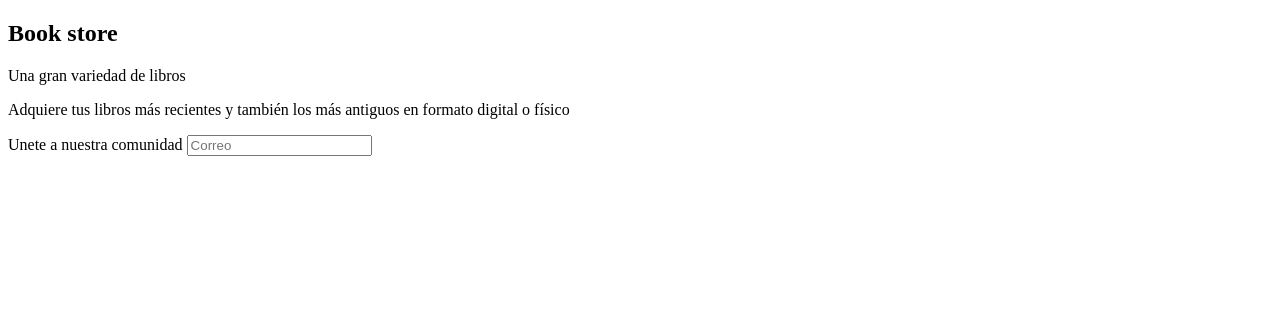
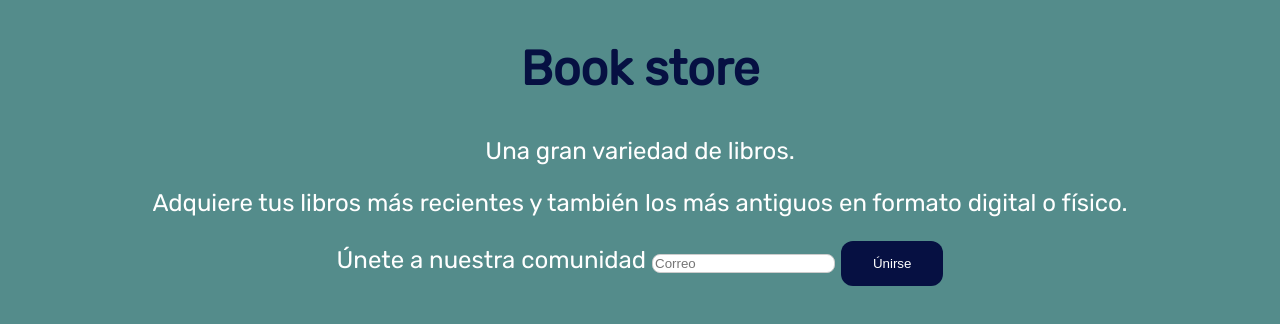
Before and after one commit to HJELuis/bookstore-landing-page, a plain HTML site: page index.html in a window 1280 px wide. Drawn offline with Linux system fonts and the light colour scheme.

Commit message:
adding styles to the page

```diff
--- a/index.html
+++ b/index.html
@@ -4,15 +4,21 @@
     <meta charset="UTF-8">
     <meta name="viewport" content="width=device-width, initial-scale=1.0">
     <title>Book Store</title>
-
+    <link rel="preconnect" href="https://fonts.googleapis.com">
+    <link rel="preconnect" href="https://fonts.gstatic.com" crossorigin>
+    <link href="https://fonts.googleapis.com/css2?family=Rubik&display=swap" rel="stylesheet">
+    <link rel="stylesheet" href="./styles/style.css">
 </head>
 <body>
     <section class="intro">
         <h1>Book store</h1>
-        <p>Una gran variedad de libros</p>
-        <p>Adquiere tus libros más recientes y también los más antiguos en formato digital o físico</p>
-        <label>Unete a nuestra comunidad</label>
-        <input type="text" placeholder="Correo"></input>
+        <p>Una gran variedad de libros.</p>
+        <p>Adquiere tus libros más recientes y también los más antiguos en formato digital o físico.</p>
+        <section class="action">
+            <label for="email">Únete a nuestra comunidad</label>
+            <input id="email" type="text" placeholder="Correo" ></input>
+            <button>Únirse</button>
+        </section>
     </section>
 </body>
 </html>
--- /dev/null
+++ b/styles/style.css
@@ -0,0 +1,41 @@
+body {
+    height: 100vh;
+    margin: 0 auto;
+    font-family: "Rubik", sans-serif;
+    background-color: #548C8B ;
+}
+
+h1 {
+    color: #061042;
+    font-size: 2em;
+}
+
+
+.intro {
+    text-align: center;
+    color: #FFFFFF;
+    font-size: 1.5em;
+}
+
+input {
+    border: 1px solid #ccc;
+    border-radius: 8px;
+    outline: none;
+}
+
+button {
+    padding: 15px 32px;
+    border-radius: 12px;
+    border: none;
+    background-color: #061042;
+    color: #FFFFFF;
+    text-align: center;
+    cursor: pointer;
+    transition: all .25 linear;
+}
+
+button:hover {
+    color: #061042;
+    background-color: #FFFFFF;
+    transform: scale(1.02);
+}
```
Also changed, not shown: 1 other file.
